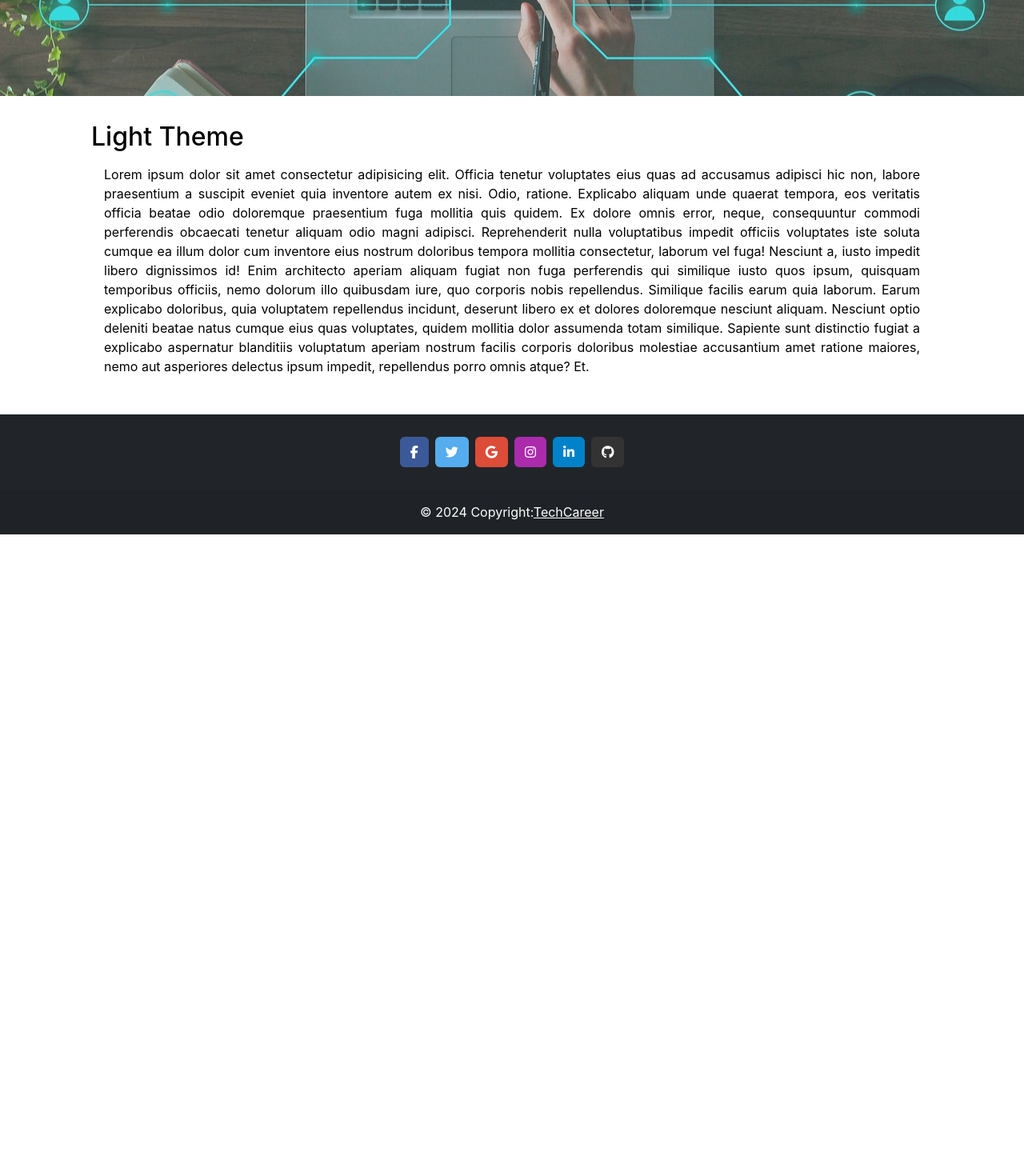
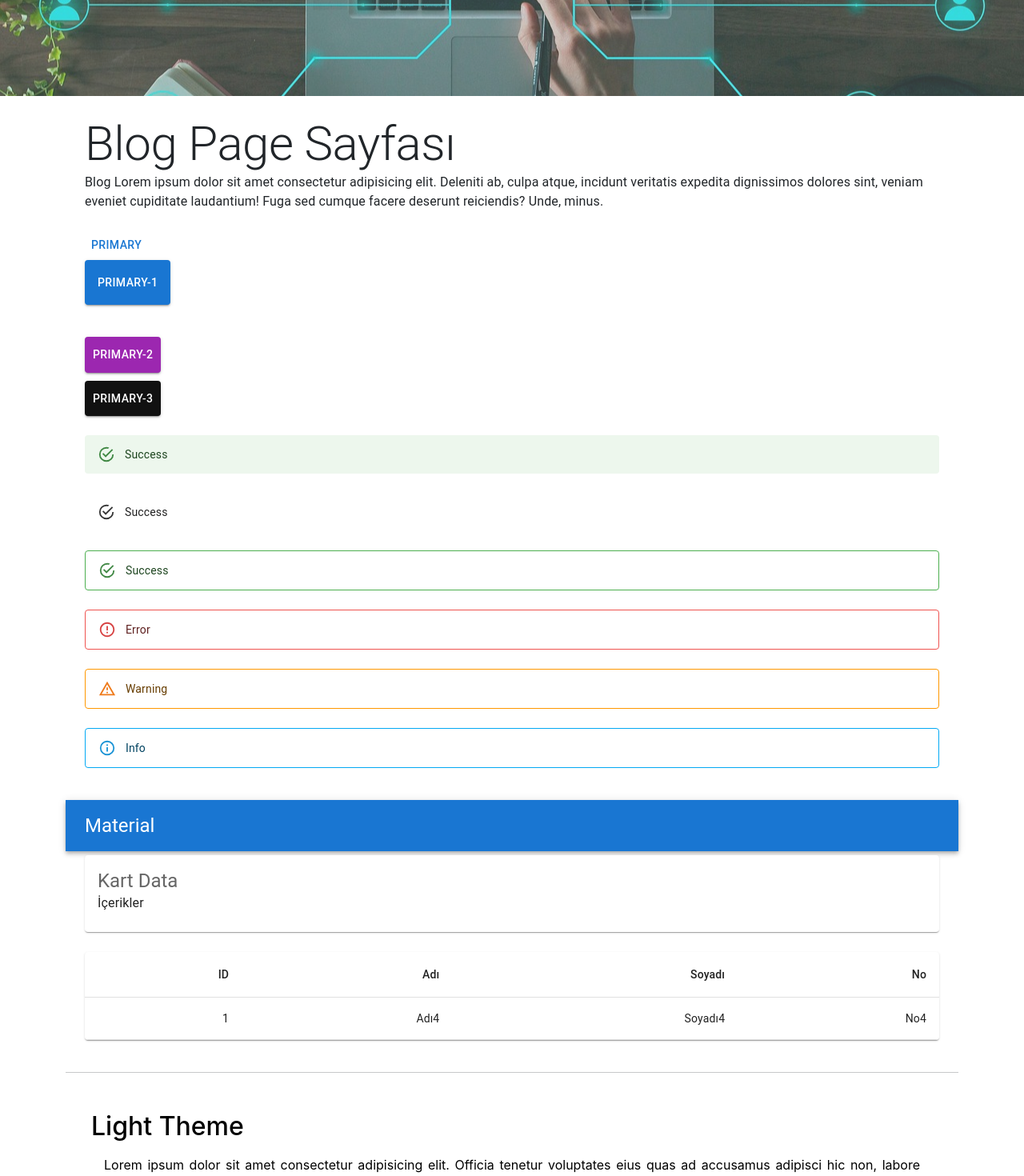
Before and after one commit to oguzdemir95/TechCareer_Frontend_Mastery, a React (Create React App) app in the folder _8_ReactJS/blog/: page / in a window 1280 px wide. Shown: the part 280-1750 px from the top of the page at 80% size. Before the commit the page ends 948 px from the top, so only its background shows below. Built offline with nearby package versions, Linux system fonts and the light colour scheme.

Commit message:
Material UI

```diff
--- a/_8_ReactJS/blog/package.json
+++ b/_8_ReactJS/blog/package.json
@@ -3,6 +3,9 @@
   "version": "0.1.0",
   "private": true,
   "dependencies": {
+    "@emotion/react": "^11.13.3",
+    "@emotion/styled": "^11.13.0",
+    "@mui/material": "^6.1.0",
     "@reduxjs/toolkit": "^2.2.7",
     "@testing-library/jest-dom": "^5.17.0",
     "@testing-library/react": "^13.4.0",
--- a/_8_ReactJS/blog/src/components/MainFunction.jsx
+++ b/_8_ReactJS/blog/src/components/MainFunction.jsx
@@ -1,42 +1,242 @@
-import React from 'react'
+import React from "react";
 
-import './main.css'
-import {useContext} from 'react';
-import {ThemeContext} from './context-api/ThemeContext';
+import "./main.css";
+import { useContext } from "react";
+import { ThemeContext } from "./context-api/ThemeContext";
 
+// Material UI
+import {
+  Alert,
+  AppBar,
+  Button,
+  Card,
+  CardContent,
+  Container,
+  createTheme,
+  Grid,
+  Paper,
+  Table,
+  TableBody,
+  TableCell,
+  TableContainer,
+  TableHead,
+  TableRow,
+  ThemeProvider,
+  Toolbar,
+  Typography,
+} from "@mui/material";
 
+// Function
 export default function MainFunction() {
+  // Material UI
+  const materialUITheme = createTheme({
+    palette: {
+      primary: {
+        main: "#111111",
+      },
+      secondary: {
+        main: "#222222",
+      },
+    },
+  });
 
   // Context Api
-  const {theme,toggleTheme}=useContext(ThemeContext);
-  const styles={
-    light:{
-      background:"white",
-      color:"black",
-      padding:"2rem"
+  const { theme, toggleTheme } = useContext(ThemeContext);
+  const styles = {
+    light: {
+      background: "white",
+      color: "black",
+      padding: "2rem",
     },
-    dark:{
-      background:"black",
-      color:"white",
-      padding:"2rem"
-    }
-  }
+    dark: {
+      background: "black",
+      color: "white",
+      padding: "2rem",
+    },
+  };
 
   return (
     <React.Fragment>
+      <Container>
+        <Grid container>
+          <Grid item xs={12}>
+            <br />
+            <Typography variant="h2" component="h2">
+              Blog Page Sayfası
+            </Typography>
+
+            <Typography variant="body1" component="p">
+              Blog Lorem ipsum dolor sit amet consectetur adipisicing elit.
+              Deleniti ab, culpa atque, incidunt veritatis expedita dignissimos
+              dolores sint, veniam eveniet cupiditate laudantium! Fuga sed
+              cumque facere deserunt reiciendis? Unde, minus.
+            </Typography>
+            <br />
+            <Button>Primary</Button>
+            <Button
+              sx={{
+                padding: 2, // 8px*2=16px
+                marginRight: 4,
+                marginBottom: 5,
+                display: "block",
+              }}
+              variant="contained"
+            >
+              Primary-1
+            </Button>
+
+            <Button
+              style={{ padding: 10, display: "block", marginBottom: 10 }}
+              variant="contained"
+              color="secondary"
+            >
+              Primary-2
+            </Button>
+            <ThemeProvider theme={materialUITheme}>
+              <Button
+                style={{ padding: 10, display: "block" }}
+                variant="contained"
+                color="primary"
+              >
+                Primary-3
+              </Button>
+            </ThemeProvider>
+
+            <Alert
+              sx={{
+                marginTop: 3, // 8px*3=24px
+              }}
+            >
+              Success
+            </Alert>
+
+            <Alert
+              variant="contained"
+              severity="success"
+              sx={{
+                marginTop: 3, // 8px*3=24px
+              }}
+            >
+              Success
+            </Alert>
+
+            <Alert
+              variant="outlined"
+              severity="success"
+              sx={{
+                marginTop: 3, // 8px*3=24px
+              }}
+            >
+              Success
+            </Alert>
+
+            <Alert
+              variant="outlined"
+              severity="error"
+              sx={{
+                marginTop: 3, // 8px*3=24px
+              }}
+            >
+              Error
+            </Alert>
+
+            <Alert
+              variant="outlined"
+              severity="warning"
+              sx={{
+                marginTop: 3, // 8px*3=24px
+              }}
+            >
+              Warning
+            </Alert>
+
+            <Alert
+              variant="outlined"
+              severity="info"
+              sx={{
+                marginTop: 3, // 8px*3=24px
+              }}
+            >
+              Info
+            </Alert>
+          </Grid>
+        </Grid>
+      </Container>
+
+      {/* KART */}
+      <AppBar position="static" style={{ marginTop: 40 }}>
+        <Toolbar>
+          <Typography variant="h5" style={{ flexGrow: 1 }}>
+            Material
+          </Typography>
+        </Toolbar>
+      </AppBar>
+
+      <Container style={{ marginTop: "5px" }}>
+        <Card>
+          <CardContent>
+            <Typography variant="h5" component="h5" color="textSecondary">
+              Kart Data
+            </Typography>
+            <Typography color="">İçerikler</Typography>
+          </CardContent>
+        </Card>
+      </Container>
+
+      <Container style={{marginTop:'25px'}}>
+        <TableContainer component={Paper}>
+          <Table aria-label="simple table">
+              <TableHead>
+                <TableRow>
+                  <TableCell align="right">ID</TableCell>
+                  <TableCell align="right">Adı</TableCell>
+                  <TableCell align="right">Soyadı</TableCell>
+                  <TableCell align="right">No</TableCell>
+                </TableRow>
+              </TableHead>
+              <TableBody>
+                <TableRow>
+                  <TableCell align="right">1</TableCell>
+                  <TableCell align="right">Adı4</TableCell>
+                  <TableCell align="right">Soyadı4</TableCell>
+                  <TableCell align="right">No4</TableCell>
+
+                </TableRow>
+              </TableBody>
+          </Table>
+        </TableContainer>
+      </Container>
+
+      <br />
+      <hr />
+
+      {/* Context API */}
       <div style={styles[theme]}>
-        <h2>{theme==="light"?'Light Theme':'Dark Theme'}</h2>
-      <p style={{fontSize:"1rem", textAlign:"justify"}}>
-        Lorem ipsum dolor sit amet consectetur adipisicing elit. Officia tenetur voluptates eius quas ad accusamus adipisci hic non, labore praesentium a suscipit eveniet quia inventore autem ex nisi. Odio, ratione.
-        Explicabo aliquam unde quaerat tempora, eos veritatis officia beatae odio doloremque praesentium fuga mollitia quis quidem. Ex dolore omnis error, neque, consequuntur commodi perferendis obcaecati tenetur aliquam odio magni adipisci.
-        Reprehenderit nulla voluptatibus impedit officiis voluptates iste soluta cumque ea illum dolor cum inventore eius nostrum doloribus tempora mollitia consectetur, laborum vel fuga! Nesciunt a, iusto impedit libero dignissimos id!
-        Enim architecto aperiam aliquam fugiat non fuga perferendis qui similique iusto quos ipsum, quisquam temporibus officiis, nemo dolorum illo quibusdam iure, quo corporis nobis repellendus. Similique facilis earum quia laborum.
-        Earum explicabo doloribus, quia voluptatem repellendus incidunt, deserunt libero ex et dolores doloremque nesciunt aliquam. Nesciunt optio deleniti beatae natus cumque eius quas voluptates, quidem mollitia dolor assumenda totam similique.
-        Sapiente sunt distinctio fugiat a explicabo aspernatur blanditiis voluptatum aperiam nostrum facilis corporis doloribus molestiae accusantium amet ratione maiores, nemo aut asperiores delectus ipsum impedit, repellendus porro omnis atque? Et.
-
-      </p>
-
+        <h2>{theme === "light" ? "Light Theme" : "Dark Theme"}</h2>
+        <p style={{ fontSize: "1rem", textAlign: "justify" }}>
+          Lorem ipsum dolor sit amet consectetur adipisicing elit. Officia
+          tenetur voluptates eius quas ad accusamus adipisci hic non, labore
+          praesentium a suscipit eveniet quia inventore autem ex nisi. Odio,
+          ratione. Explicabo aliquam unde quaerat tempora, eos veritatis officia
+          beatae odio doloremque praesentium fuga mollitia quis quidem. Ex
+          dolore omnis error, neque, consequuntur commodi perferendis obcaecati
+          tenetur aliquam odio magni adipisci. Reprehenderit nulla voluptatibus
+          impedit officiis voluptates iste soluta cumque ea illum dolor cum
+          inventore eius nostrum doloribus tempora mollitia consectetur, laborum
+          vel fuga! Nesciunt a, iusto impedit libero dignissimos id! Enim
+          architecto aperiam aliquam fugiat non fuga perferendis qui similique
+          iusto quos ipsum, quisquam temporibus officiis, nemo dolorum illo
+          quibusdam iure, quo corporis nobis repellendus. Similique facilis
+          earum quia laborum. Earum explicabo doloribus, quia voluptatem
+          repellendus incidunt, deserunt libero ex et dolores doloremque
+          nesciunt aliquam. Nesciunt optio deleniti beatae natus cumque eius
+          quas voluptates, quidem mollitia dolor assumenda totam similique.
+          Sapiente sunt distinctio fugiat a explicabo aspernatur blanditiis
+          voluptatum aperiam nostrum facilis corporis doloribus molestiae
+          accusantium amet ratione maiores, nemo aut asperiores delectus ipsum
+          impedit, repellendus porro omnis atque? Et.
+        </p>
       </div>
     </React.Fragment>
-  )
+  );
 }
--- a/_8_ReactJS/blog/src/components/register/RegisterForm.jsx
+++ b/_8_ReactJS/blog/src/components/register/RegisterForm.jsx
@@ -1,6 +1,7 @@
 import React, { useEffect, useState } from "react";
 import { Form } from "react-router-dom";
 import ReusabilityTextInput from "./ReusabilityTextInput";
+import { Alert } from "@mui/material";
 
 const RegisterForm = () => {
   // State
@@ -108,6 +109,7 @@ const RegisterForm = () => {
       <h1 className="text-center display-4 text-primary text-uppercase mb-4 mt-4">
         Register
       </h1>
+
       <form onSubmit={handleSubmit} className="mb-5">
         {/* Username */}
         <div className="form-group mb-4">
@@ -137,6 +139,19 @@ const RegisterForm = () => {
                 <p style={{ color: "blue" }}>{errors.username}</p>
               )}
             </div>
+          )}
+          {errors.username && (
+            <Alert
+              variant="outlined"
+              severity="error"
+              sx={{
+                marginTop: 3, // 8px*3=24px
+              }}
+            >
+              {errors.username && (
+                <p style={{ color: "blue" }}>{errors.username}</p>
+              )}
+            </Alert>
           )}
         </div>
 
```
Also changed, not shown: 1 other file (tests, documents, lock files or other folders).
